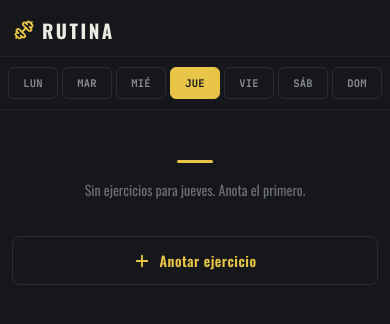
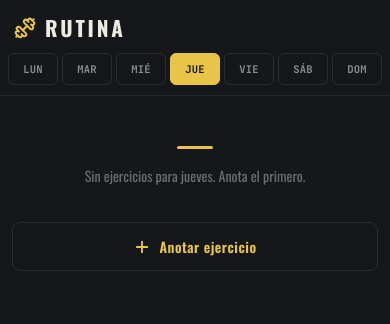
Before and after one commit to RonConChela/gymapp, a React (Vite) app: page / in a window 390 px wide. Shown: the top 324 px of the page. Built offline with nearby package versions, Linux system fonts and the light colour scheme.

Commit message:
Improve mobile header and navigation

```diff
--- a/src/gym-log.jsx
+++ b/src/gym-log.jsx
@@ -212,9 +212,10 @@ export default function GymLog() {
         textarea { resize: none; }
       `}</style>
 
+      <div style={styles.topBar}>
         <header style={styles.header}>
           <div style={styles.headerRow}>
-          <Dumbbell size={20} color="#E8C547" strokeWidth={2.2} />
+            <Dumbbell size={22} color="#E8C547" strokeWidth={2.2} />
             <span style={styles.headerTitle}>RUTINA</span>
           </div>
           {saveError && <span style={styles.saveError}>sin conexión — no se guardó</span>}
@@ -239,6 +240,7 @@ export default function GymLog() {
             );
           })}
         </nav>
+      </div>
 
       <main style={styles.main}>
         {exercises.length === 0 && !addingExercise && (
@@ -744,9 +746,9 @@ const styles = {
     letterSpacing: "2px",
     fontSize: "13px",
   },
-  header: { padding: "16px 14px 12px", borderBottom: "1px solid #232529" },
-  headerRow: { display: "flex", alignItems: "center", gap: "8px" },
-  headerTitle: { fontSize: "19px", fontWeight: 700, letterSpacing: "2.5px" },
+  header: { padding: "12px 14px 10px" },
+  headerRow: { display: "flex", alignItems: "center", gap: "9px" },
+  headerTitle: { fontSize: "21px", fontWeight: 700, letterSpacing: "2.8px" },
   saveError: {
     display: "block",
     marginTop: "5px",
@@ -755,7 +757,15 @@ const styles = {
     color: "#C4664B",
     letterSpacing: "0.3px",
   },
-  dayNav: { display: "flex", gap: "4px", padding: "10px 8px", borderBottom: "1px solid #232529" },
+  topBar: {
+    position: "sticky",
+    top: 0,
+    zIndex: 20,
+    background: "#16171A",
+    paddingTop: "env(safe-area-inset-top)",
+    borderBottom: "1px solid #232529",
+  },
+  dayNav: { display: "flex", gap: "4px", padding: "0 8px 10px" },
   dayBtn: {
     flex: 1,
     padding: "8px 2px",
```
Lines whose indentation alone changed are shown as unchanged.
